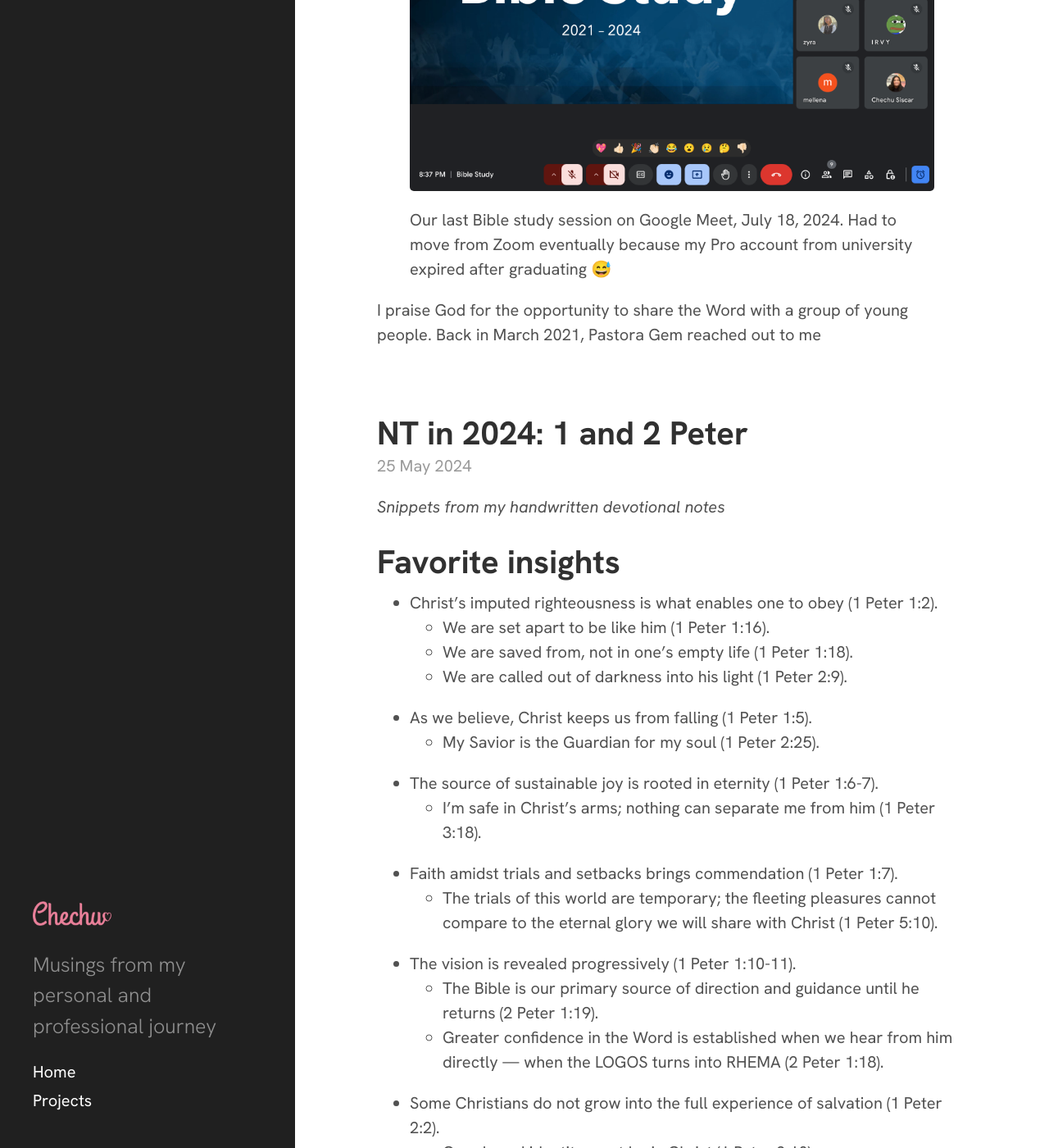
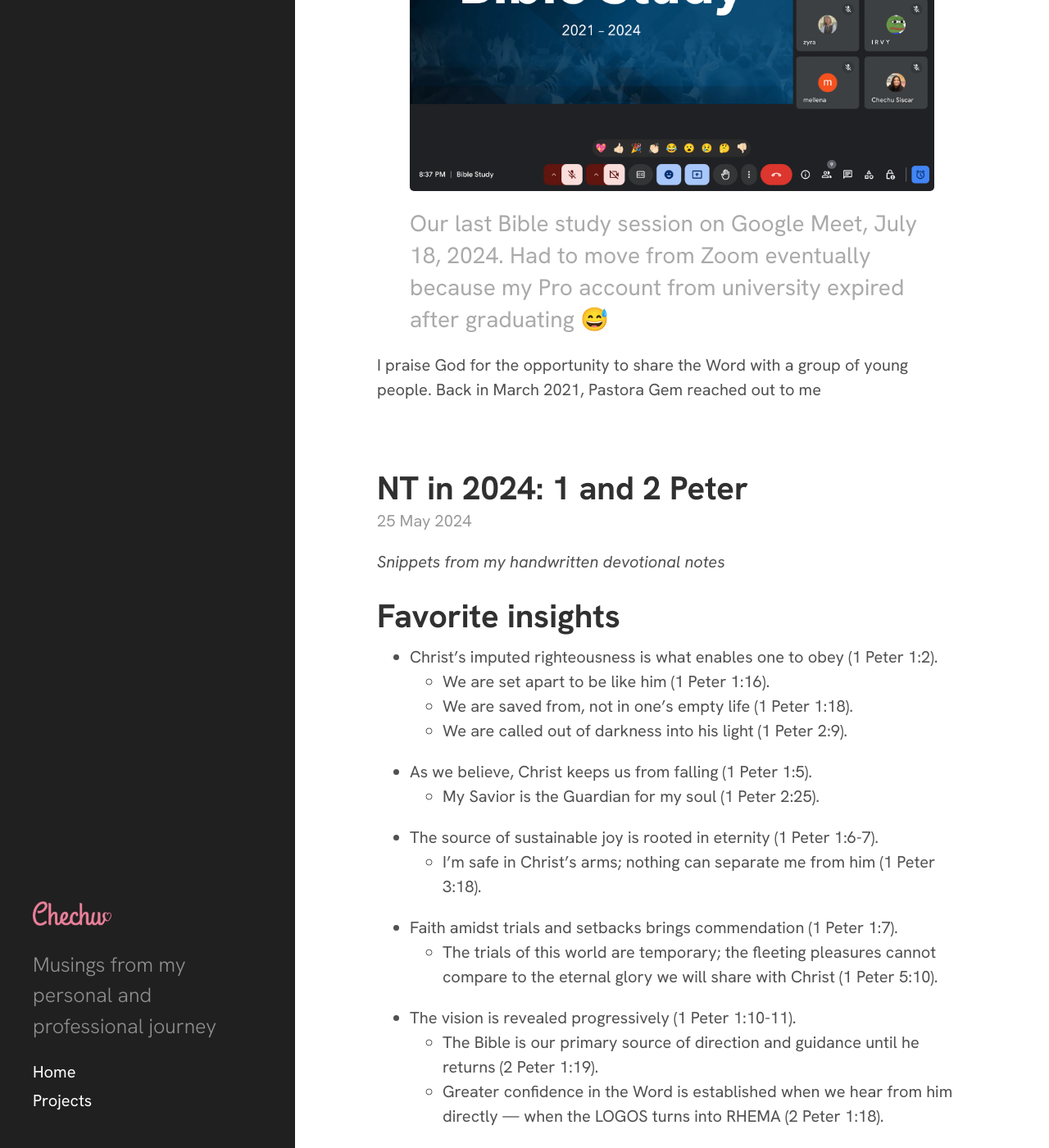
Before and after one commit to chechusiscar/blog, a Jekyll site: the page built from blog.html, in a window 1280 px wide and 1400 px high, scrolled down 392 px. Shown: the whole window at 82% size. Built offline with Jekyll 4.4.1, drawn with Linux system fonts in a browser that asks for light colours.

Commit message:
POST Bible study

```diff
--- a/public/css/custom.css
+++ b/public/css/custom.css
@@ -5,6 +5,12 @@
     margin: initial;
 }
 
+
+figcaption {
+    color: #aaa;
+    font-size: 1.4rem;
+    line-height: 1.4;
+}
 
 /* Bio page */
 
```
